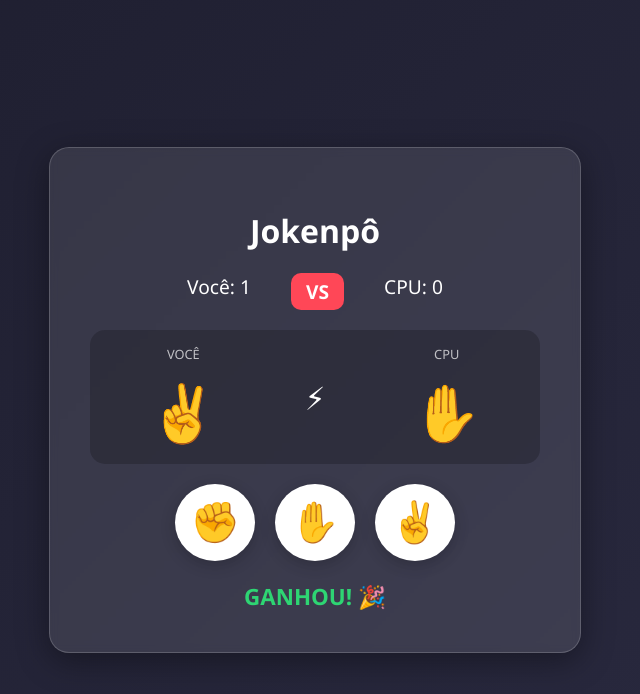
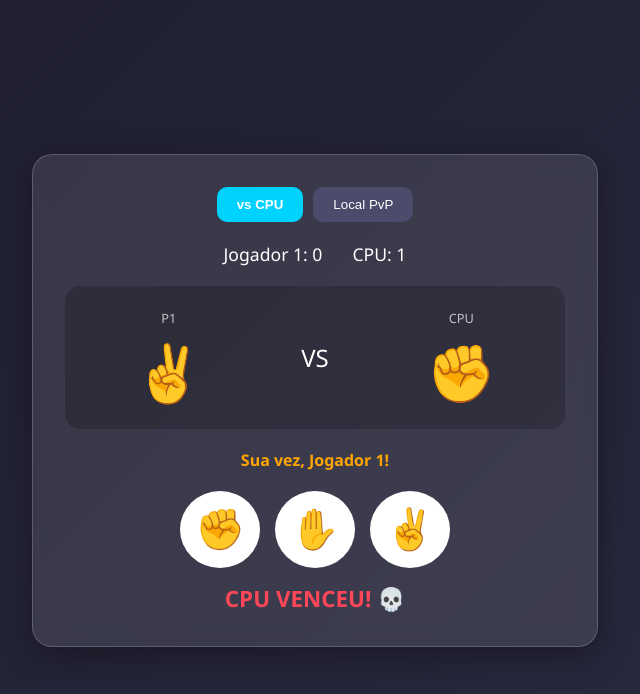
Before and after one commit to Pivetzen/PedraPapelTesoura, a plain HTML site: page index.html in a window 1280 px wide. Both pictures are taken after a click on the button "✌️". Shown: the whole page, without its empty margins (325-965 px from the left). Drawn offline with Linux system fonts and the light colour scheme.

Commit message:
Update index.html

```diff
--- a/index.html
+++ b/index.html
@@ -3,7 +3,7 @@
 <head>
     <meta charset="UTF-8">
     <meta name="viewport" content="width=device-width, initial-scale=1.0">
-    <title>🕹 Pedra Papel e Tesoura 🕹</title>
+    <title>Jokenpô Pro - Solo & PvP</title>
     <style>
         body {
             font-family: 'Segoe UI', Tahoma, Geneva, Verdana, sans-serif;
@@ -13,168 +13,229 @@
             flex-direction: column;
             align-items: center;
             justify-content: center;
-            height: 100vh;
+            min-height: 100vh;
             margin: 0;
         }
 
         .container {
             text-align: center;
             background: rgba(255, 255, 255, 0.1);
-            padding: 2.5rem;
+            padding: 2rem;
             border-radius: 20px;
             box-shadow: 0 8px 32px 0 rgba(0, 0, 0, 0.37);
-            backdrop-filter: blur(4px);
+            backdrop-filter: blur(8px);
             border: 1px solid rgba(255, 255, 255, 0.18);
             width: 90%;
-            max-width: 450px;
+            max-width: 500px;
+        }
+
+        .mode-selector {
+            margin-bottom: 20px;
+            display: flex;
+            justify-content: center;
+            gap: 10px;
+        }
+
+        .mode-btn {
+            background: #4b4b6b;
+            color: white;
+            border: none;
+            padding: 10px 20px;
+            border-radius: 10px;
+            cursor: pointer;
+            transition: 0.3s;
+        }
+
+        .mode-btn.active {
+            background: #00d2ff;
+            font-weight: bold;
         }
 
         .score {
             display: flex;
             justify-content: center;
-            gap: 40px;
-            font-size: 1.2rem;
+            gap: 30px;
+            font-size: 1.1rem;
             margin-bottom: 20px;
         }
 
-        .badge {
-            background: #ff4757;
-            padding: 5px 15px;
-            border-radius: 10px;
-            font-weight: bold;
-        }
-
-        /* Área de Comparação Visual */
         .battle-area {
             display: flex;
             justify-content: space-around;
             align-items: center;
             margin: 20px 0;
-            padding: 15px;
             background: rgba(0, 0, 0, 0.2);
+            padding: 20px;
             border-radius: 15px;
-            min-height: 100px;
         }
 
-        .battle-box {
-            display: flex;
-            flex-direction: column;
-            gap: 10px;
-        }
-
-        .symbol {
-            font-size: 3.5rem;
-            display: block;
-        }
-
-        .label {
-            font-size: 0.8rem;
-            text-transform: uppercase;
-            opacity: 0.7;
-        }
+        .symbol { font-size: 3.5rem; display: block; margin-top: 5px; }
+        .label { font-size: 0.8rem; text-transform: uppercase; opacity: 0.7; }
 
         .choices {
             display: flex;
             justify-content: center;
-            gap: 20px;
-            margin: 20px 0;
+            gap: 15px;
+            margin-top: 20px;
         }
 
-        button {
+        .choices button {
             font-size: 2.5rem;
             padding: 15px;
             border: none;
             border-radius: 50%;
             cursor: pointer;
             background: white;
-            transition: all 0.3s cubic-bezier(0.175, 0.885, 0.32, 1.275);
-            box-shadow: 0 4px 15px rgba(0,0,0,0.2);
+            transition: 0.3s cubic-bezier(0.175, 0.885, 0.32, 1.275);
         }
 
-        button:hover {
-            transform: scale(1.2);
-            background: #00d2ff;
+        .choices button:hover { transform: scale(1.1); background: #eee; }
+
+        #btn-action {
+            margin-top: 25px;
+            padding: 12px 40px;
+            font-size: 1.2rem;
+            border-radius: 30px;
+            border: none;
+            background: #2ed573;
+            color: white;
+            cursor: pointer;
+            font-weight: bold;
+            display: none; /* Escondido por padrão */
         }
 
-        #result {
-            font-size: 1.4rem;
+        #turn-indicator {
+            margin-top: 10px;
             font-weight: bold;
-            margin-top: 15px;
+            color: #ffa502;
         }
+
+        #result { font-size: 1.4rem; font-weight: bold; margin-top: 15px; }
     </style>
 </head>
 <body>
 
     <div class="container">
-        <h1>Jokenpô</h1>
+        <div class="mode-selector">
+            <button class="mode-btn active" onclick="setMode('CPU')">vs CPU</button>
+            <button class="mode-btn" onclick="setMode('PVP')">Local PvP</button>
+        </div>
 
         <div class="score">
-            <div>Você: <span id="player-score">0</span></div>
-            <div class="badge">VS</div>
-            <div>CPU: <span id="cpu-score">0</span></div>
+            <div id="p1-label">Jogador 1: <span id="p1-score">0</span></div>
+            <div id="p2-label">CPU: <span id="p2-score">0</span></div>
         </div>
 
         <div class="battle-area">
-            <div class="battle-box">
-                <span class="label">Você</span>
-                <span id="player-view" class="symbol">❔</span>
+            <div>
+                <span class="label">P1</span>
+                <span id="p1-view" class="symbol">❔</span>
             </div>
-            <div style="font-size: 2rem;">⚡</div>
-            <div class="battle-box">
-                <span class="label">CPU</span>
-                <span id="cpu-view" class="symbol">❔</span>
+            <div style="font-size: 1.5rem;">VS</div>
+            <div>
+                <span class="label" id="p2-name">CPU</span>
+                <span id="p2-view" class="symbol">❔</span>
             </div>
         </div>
 
-        <div class="choices">
-            <button onclick="play('pedra')">✊</button>
-            <button onclick="play('papel')">✋</button>
-            <button onclick="play('tesoura')">✌️</button>
+        <div id="turn-indicator">Sua vez, Jogador 1!</div>
+
+        <div class="choices" id="input-area">
+            <button onclick="handleChoice('pedra')">✊</button>
+            <button onclick="handleChoice('papel')">✋</button>
+            <button onclick="handleChoice('tesoura')">✌️</button>
         </div>
 
-        <div id="result">Escolha sua jogada!</div>
+        <button id="btn-action" onclick="revealBattle()">JOGAR!</button>
+
+        <div id="result"></div>
     </div>
 
     <script>
-        let pScore = 0;
-        let cScore = 0;
+        let mode = 'CPU'; // 'CPU' ou 'PVP'
+        let p1Score = 0;
+        let p2Score = 0;
 
-        function play(playerChoice) {
-            const options = ['pedra', 'papel', 'tesoura'];
-            const cpuChoice = options[Math.floor(Math.random() * 3)];
+        let p1Choice = null;
+        let p2Choice = null;
 
-            // Mapeamento de emojis para visualização
-            const emojis = {
-                pedra: '✊',
-                papel: '✋',
-                tesoura: '✌️'
-            };
+        const emojis = { pedra: '✊', papel: '✋', tesoura: '✌️', hidden: '🔒' };
 
-            // Atualiza os símbolos na área de batalha
-            document.getElementById('player-view').innerText = emojis[playerChoice];
-            document.getElementById('cpu-view').innerText = emojis[cpuChoice];
+        function setMode(newMode) {
+            mode = newMode;
+            resetGame();
+            document.querySelectorAll('.mode-btn').forEach(b => b.classList.remove('active'));
+            event.target.classList.add('active');
+            document.getElementById('p2-name').innerText = mode === 'CPU' ? 'CPU' : 'P2';
+            document.getElementById('p2-label').innerHTML = `${mode === 'CPU' ? 'CPU' : 'Jogador 2'}: <span id="p2-score">0</span>`;
+        }
 
-            const resultDisplay = document.getElementById('result');
+        function handleChoice(choice) {
+            if (mode === 'CPU') {
+                p1Choice = choice;
+                p2Choice = ['pedra', 'papel', 'tesoura'][Math.floor(Math.random() * 3)];
+                revealBattle();
+            } else {
+                // Lógica PVP
+                if (!p1Choice) {
+                    p1Choice = choice;
+                    document.getElementById('p1-view').innerText = emojis.hidden;
+                    document.getElementById('turn-indicator').innerText = "Agora sua vez, Jogador 2!";
+                } else if (!p2Choice) {
+                    p2Choice = choice;
+                    document.getElementById('p2-view').innerText = emojis.hidden;
+                    document.getElementById('input-area').style.display = 'none';
+                    document.getElementById('btn-action').style.display = 'inline-block';
+                    document.getElementById('turn-indicator').innerText = "Ambos escolheram!";
+                }
+            }
+        }
 
-            if (playerChoice === cpuChoice) {
-                resultDisplay.innerHTML = "EMPATE! 🤝";
-                resultDisplay.style.color = "#ffa502";
-            } else if (
-                (playerChoice === 'pedra' && cpuChoice === 'tesoura') ||
-                (playerChoice === 'papel' && cpuChoice === 'pedra') ||
-                (playerChoice === 'tesoura' && cpuChoice === 'papel')
-            ) {
-                resultDisplay.innerHTML = "GANHOU! 🎉";
-                resultDisplay.style.color = "#2ed573";
-                pScore++;
-            } else {
-                resultDisplay.innerHTML = "PERDEU! 💀";
-                resultDisplay.style.color = "#ff4757";
-                cScore++;
+        function revealBattle() {
+            document.getElementById('p1-view').innerText = emojis[p1Choice];
+            document.getElementById('p2-view').innerText = emojis[p2Choice];
+
+            const result = determineWinner(p1Choice, p2Choice);
+            const display = document.getElementById('result');
+            display.innerText = result.msg;
+            display.style.color = result.color;
+
+            if (result.winner === 1) p1Score++;
+            if (result.winner === 2) p2Score++;
+
+            updateScores();
+
+            // Preparar para o próximo round se for PVP
+            if (mode === 'PVP') {
+                document.getElementById('btn-action').innerText = "PRÓXIMO ROUND";
+                document.getElementById('btn-action').onclick = resetGame;
             }
+        }
 
-            document.getElementById('player-score').innerText = pScore;
-            document.getElementById('cpu-score').innerText = cScore;
+        function determineWinner(p1, p2) {
+            if (p1 === p2) return { msg: "EMPATE! 🤝", color: "#ffa502", winner: 0 };
+            if ((p1 === 'pedra' && p2 === 'tesoura') || (p1 === 'papel' && p2 === 'pedra') || (p1 === 'tesoura' && p2 === 'papel')) {
+                return { msg: mode === 'CPU' ? "VOCÊ VENCEU! 🎉" : "JOGADOR 1 VENCEU! 🎉", color: "#2ed573", winner: 1 };
+            }
+            return { msg: mode === 'CPU' ? "CPU VENCEU! 💀" : "JOGADOR 2 VENCEU! 🎉", color: "#ff4757", winner: 2 };
+        }
+
+        function updateScores() {
+            document.getElementById('p1-score').innerText = p1Score;
+            document.getElementById('p2-score').innerText = p2Score;
+        }
+
+        function resetGame() {
+            p1Choice = null;
+            p2Choice = null;
+            document.getElementById('p1-view').innerText = "❔";
+            document.getElementById('p2-view').innerText = "❔";
+            document.getElementById('result').innerText = "";
+            document.getElementById('turn-indicator').innerText = "Sua vez, Jogador 1!";
+            document.getElementById('input-area').style.display = 'flex';
+            document.getElementById('btn-action').style.display = 'none';
+            document.getElementById('btn-action').innerText = "JOGAR!";
+            document.getElementById('btn-action').onclick = revealBattle;
         }
     </script>
 </body>
```
